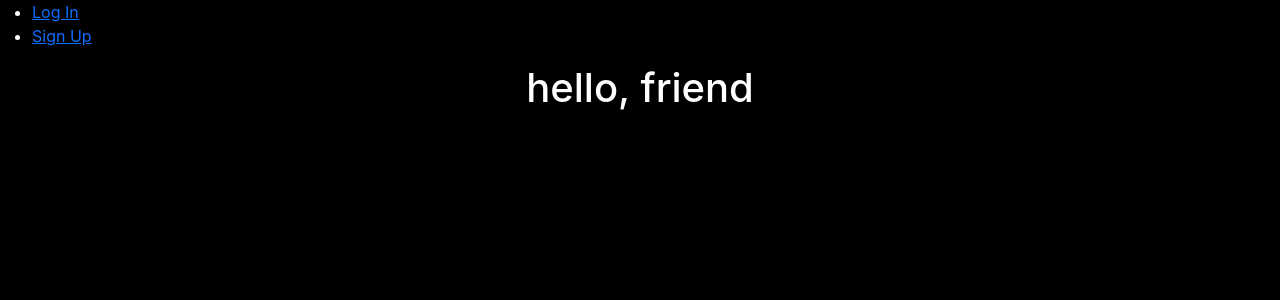
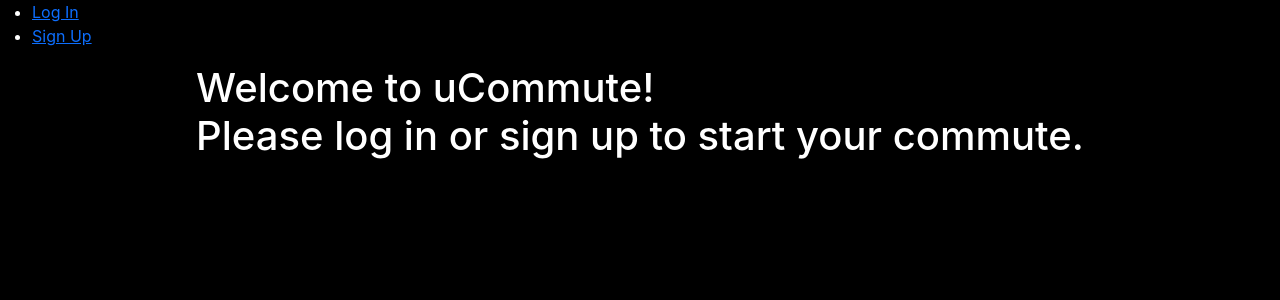
Before and after one commit to jurgenstevens/ucommute-front, a React (Create React App) app: page / in a window 1280 px wide. Shown: the top 300 px of the page. Built offline with nearby package versions, Linux system fonts and the light colour scheme; no server answers.

Commit message:
Fix the landing page's welcome.

```diff
--- a/src/pages/Landing/Landing.jsx
+++ b/src/pages/Landing/Landing.jsx
@@ -3,7 +3,17 @@
 const Landing = ({ user }) => {
   return (
     <main className={styles.container}>
-      <h1>hello, {user ? user.name : 'friend'}</h1>
+      {user ?
+      <h1>Welcome back to uCommute, {user.name}!
+          <br/>
+          Let's get your commute started.
+      </h1>
+      :
+      <h1>
+        Welcome to uCommute!
+        <br/>
+        Please log in or sign up to start your commute.</h1>
+      }
     </main>
   )
 }
```
